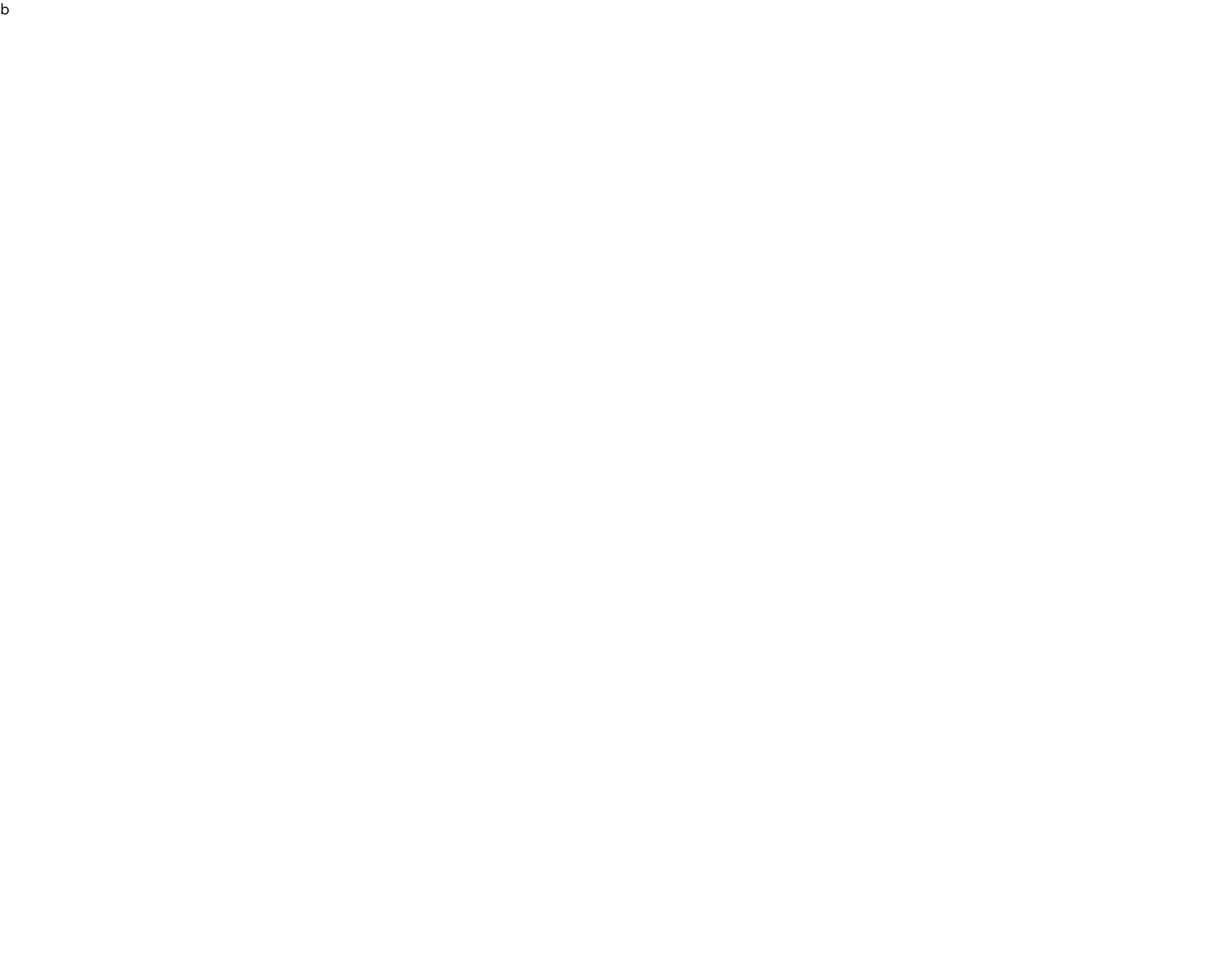
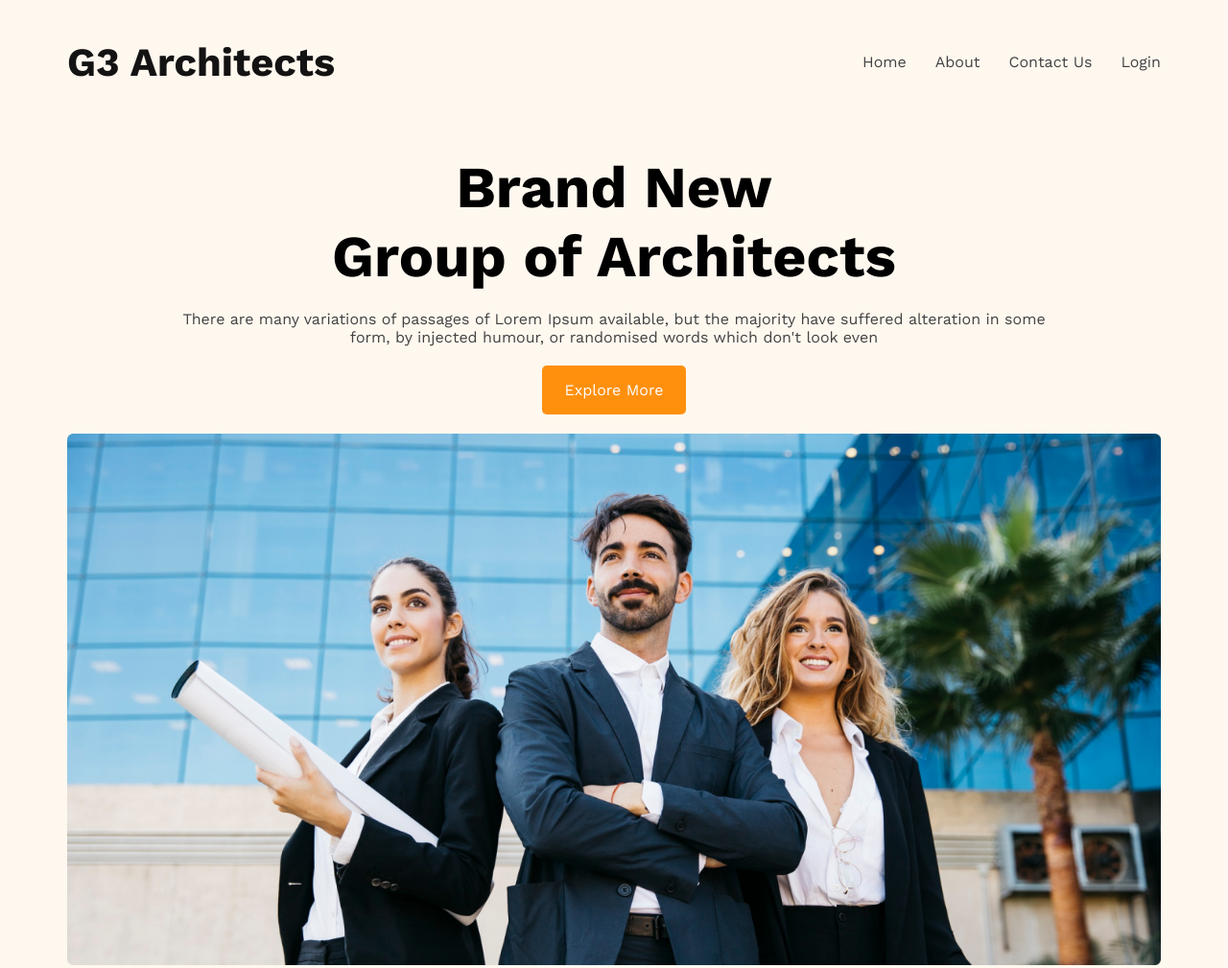
Before and after one commit to Az-Haris/G3-Architect, a plain HTML site: page index.html in a window 1280 px wide. Shown: the top 1009 px of the page at 96% size. Before the commit the page ends 800 px from the top, so only its background shows below. Drawn offline with nearby package versions, Linux system fonts and the light colour scheme.

Commit message:
Completed Header section

```diff
--- a/index.html
+++ b/index.html
@@ -1,4 +1,4 @@
-b <!DOCTYPE html>
+<!DOCTYPE html>
 <html lang="en">
 <head>
     <meta charset="UTF-8">
@@ -8,9 +8,23 @@ b <!DOCTYPE html>
 </head>
 <body>
     <header>
-        <nav>
-
-        </nav>
+        <div class="header-container">
+            <nav>
+                <h3>G3 Architects</h3>
+                <ul>
+                    <li><a href="#">Home</a></li>
+                    <li><a href="#">About</a></li>
+                    <li><a href="#">Contact Us</a></li>
+                    <li><a href="#">Login</a></li>
+                </ul>
+            </nav>
+            <section class="header-content">
+                <h1>Brand New <br> Group of Architects</h1>
+                <p>There are many variations of passages of Lorem Ipsum available, but the majority have suffered alteration in some form, by injected humour, or randomised words which don't look even</p>
+                <a href="#">Explore More</a>
+            </section>
+            <img src="./images/banner.png" alt="">
+        </div>
     </header>
     <main>
 
--- a/style.css
+++ b/style.css
@@ -1,7 +1,87 @@
 @import url('https://fonts.googleapis.com/css2?family=Work+Sans:ital,wght@0,100..900;1,100..900&display=swap');
 
-body{
+*{
     font-family: "Work Sans", sans-serif;
     padding: 0;
     margin: 0;
 }
+p{
+    color: #424242;
+}
+
+/* Header CSS */
+header{
+    background-color: #ff8f0e10;
+    margin-bottom: 100px;
+    padding-bottom: 40px;
+}
+.header-container{
+    max-width: 1140px;
+    margin: 0 auto;
+    text-align: center;
+}
+nav{
+    display: flex;
+    justify-content: space-between;
+    align-items: center;
+    padding: 40px 0;
+}
+nav h3{
+    font-size: 2.6rem;
+    color: #131313;
+}
+nav ul>li{
+    list-style-type: none;
+}
+nav ul{
+    display: flex;
+    gap: 30px;
+}
+nav ul li a{
+    text-decoration: none;
+    color: #424242;
+}
+.header-content{
+    max-width: 900px;
+    margin: auto;
+    margin-top: 30px;
+}
+.header-content h1{
+    font-size: 3.8rem;
+}
+.header-content p{
+    margin: 20px 0;
+}
+.header-content a{
+    text-decoration: none;
+    color: white;
+    background-color: #FF900E;
+    padding: 16px 24px;
+    display: inline-block;
+    margin-bottom: 20px;
+    border-radius: 5px;
+}
+.header-container img{
+    max-width: 100%;
+}
+
+
+
+
+                            /* Responsive CSS */
+@media screen and (max-width:576px) {
+    header{
+        padding: 0 10px;
+    }
+    nav{
+        flex-direction: column;
+        padding: 10px 0;
+    }
+    nav h3{
+        margin-bottom: 20px;
+        font-size: 34px;
+    }
+    .header-content h1{
+        font-size: 2.5rem;
+    }
+}
```
